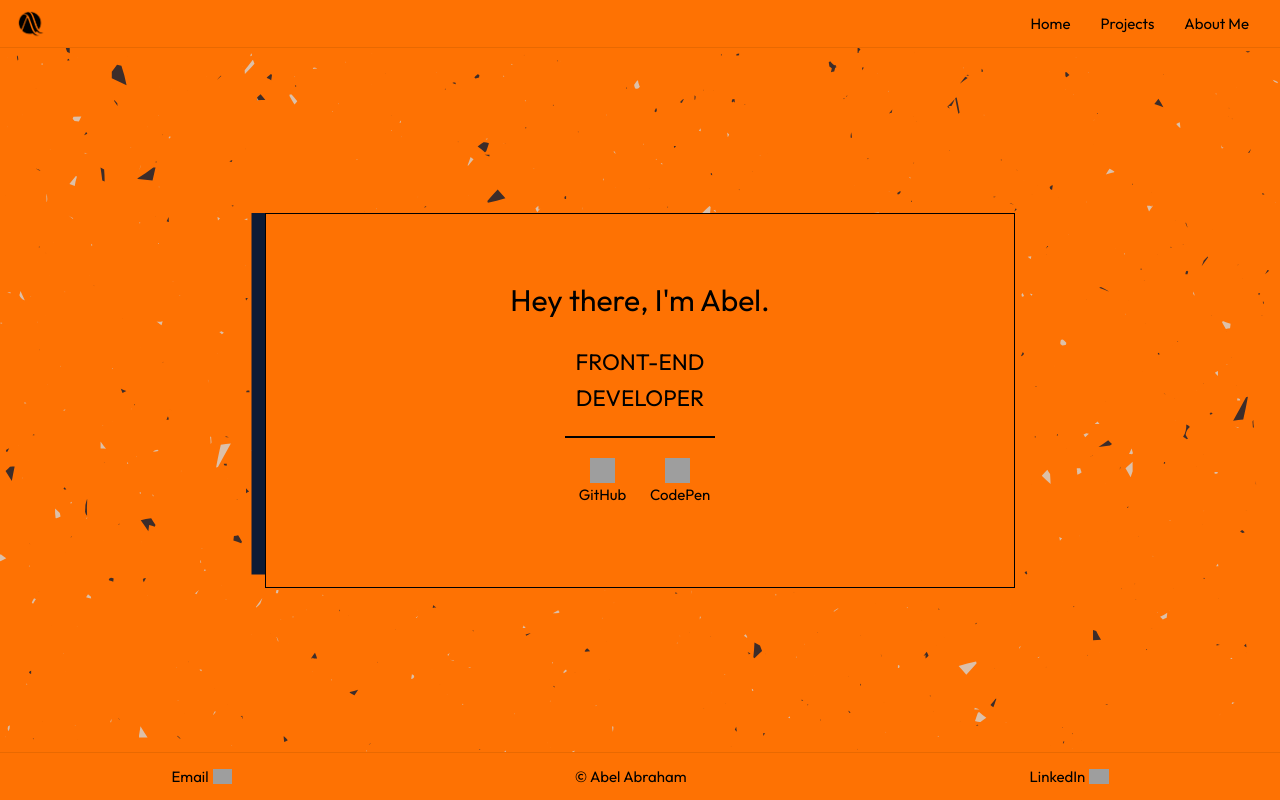
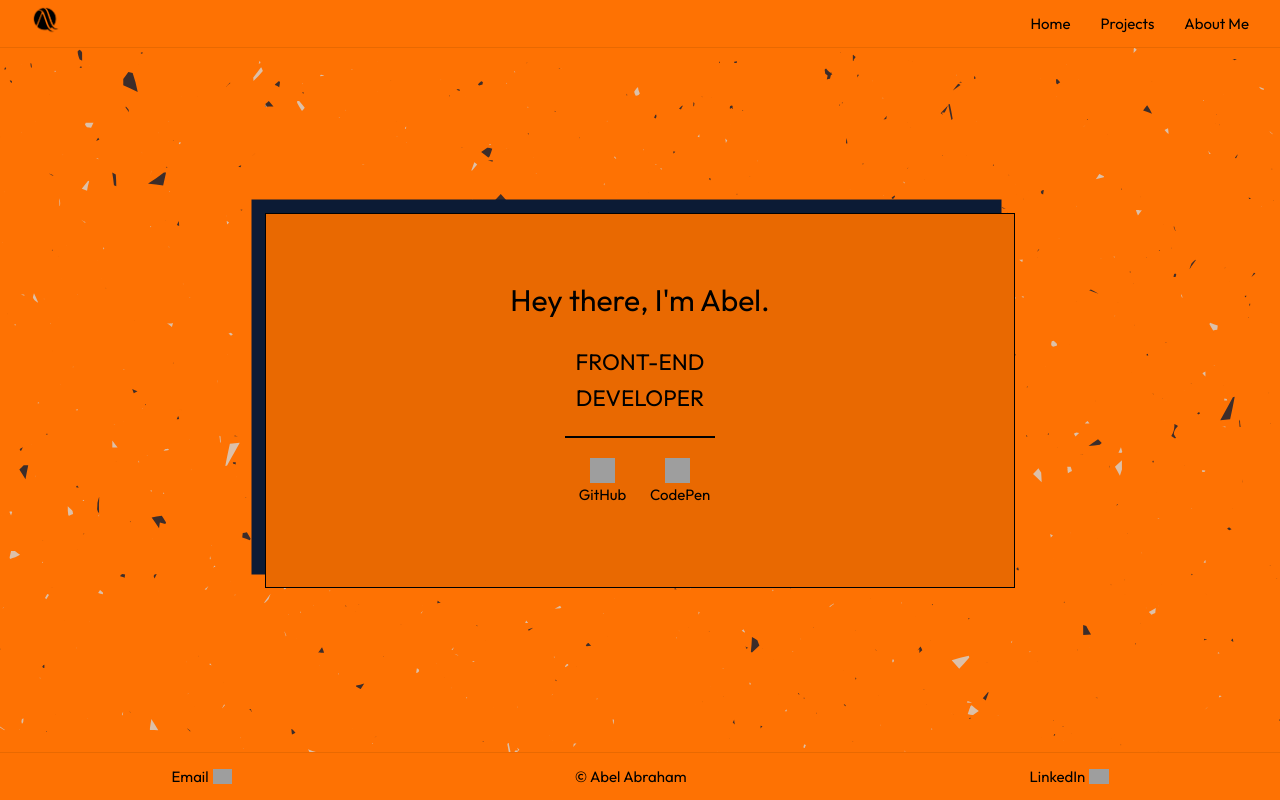
Before and after one commit to aabrahamx/p.portfolio, a Vue app: page / in a window 1280 px wide. Built offline with nearby package versions, Linux system fonts and the light colour scheme; grey boxes are pictures that could not be loaded.

Commit message:
add: UI build

```diff
--- a/src/App.vue
+++ b/src/App.vue
@@ -6,7 +6,9 @@ import HelloWorld from '@/components/HelloWorld.vue'
 <template>
 
   <header>
-    <img alt="Vue logo" class="logo" src="@/assets/logo.png" width="30" height="30" />
+    <RouterLink to="/">
+      <img alt="Vue logo" class="logo" src="@/assets/logo.png" width="30" height="30" />
+    </RouterLink>
     <div class="wrapper">
       <nav>
         <RouterLink to="/">Home</RouterLink>
@@ -84,9 +86,7 @@ header a:hover {
 
 .router-wrapper {
   height: 88vh;
-  display: flex;
-  align-items: center;
-  justify-content: center;
+  width: 100%;
 }
 footer {
   background-color: #fe7203;
@@ -125,7 +125,7 @@ footer a:hover {
   z-index: -1;
   background-image: url(@/assets/spots.svg);
   background-color: #fe7203;
-  animation: svg-animation 10s linear 1s forwards;
+  animation: svg-animation 10s linear forwards;
 }
 @keyframes svg-animation {
   0% {
--- a/src/views/AboutView.vue
+++ b/src/views/AboutView.vue
@@ -11,6 +11,7 @@
         </div>
       </div>
       <div class="about-me">
+        <h3>About Me</h3>
         <p>
           Hello, Abel here. I am a freelance front-end developer based out of KS. Currently providing design and custom functionality services to small businesses using CMS to maintain and grow their business. I am a dedicated developer who enjoys learning new languages and frameworks.    Although I want to specialize in the front-end, I am taking a back-end course path to help me understand the processes needed in the backend.  In my free time, I like to watch football(soccer), go out for some walks in nature and photography.
         </p>
@@ -55,8 +56,7 @@
     width: 120px;
     margin: 1rem auto;
     border-radius: 50%;
-    background-color: whitesmoke;
-    border: 1px solid black;
+    background-color: #fe7203;
     display: flex;
     align-items: center;
     justify-content: center;
@@ -65,7 +65,6 @@
     height: 90%;
     width: 90%;
     border-radius: 50%;
-    border: 1px solid black;
     background-image: url(../assets/selfie.jpg);
     background-size: cover;
     background-position: center;
@@ -78,12 +77,19 @@
   .stacks {
     margin: 1rem auto;
     width: 100%;
-    max-width: 300px;
   }
   .stacks h3 {
     font-weight: bold;
     margin-bottom: .5rem;
+    margin-top: 1rem;
     border-bottom: 1px solid black;
+    text-align: left;
+  }
+  .about-me h3 {
+    border-bottom: 1px solid black;
+    margin-bottom: .5rem;
+    font-weight: bold;
+    text-align: right;
   }
   .stacks > div {
     display: flex;
@@ -94,7 +100,8 @@
   .lan {
     margin: .25rem;
     padding: .15rem .5rem;
-    border-radius: .6rem;
+    border-radius: 1rem;
     font-size: .75rem;
+    font-weight: bolder;
   }
 </style>
--- a/src/views/HomeView.vue
+++ b/src/views/HomeView.vue
@@ -3,8 +3,9 @@ import TheWelcome from '@/components/TheWelcome.vue'
 </script>
 
 <template>
-  <main>
+  <main class="wrapper">
     <div>
+      <div class="card one">
         <div class="intro-card">
           <h1>
             Hey there, I'm
@@ -45,32 +46,43 @@ import TheWelcome from '@/components/TheWelcome.vue'
           </div>
         </div>
       </div>
-    <div class="second">
-      <p>the second mani</p>
     </div>
   </main>
 </template>
 
-<style>
-@import '@/assets/scroll.css';
-main {
-  overflow-x: scroll;
+<style scoped>
+@import "@/assets/scroll.css";
+.wrapper {
+  width: 100%;
+  height: 100%;
   display: flex;
+  align-items: center;
+  justify-content: center;
 }
-main > div {
-  min-width: 100vw;
-  max-width: 100vw;
-  height: 100%;
-  outline: 1px solid white;
+
+.wrapper > div {
+  height: 80%;
+  width: 90%;
+  max-width: 800px;
+  padding: 1rem;
+  display: flex;
+  align-items: center;
+  justify-content: center;
 }
-.second {
-  left: 150px;
-  background: white;
+.card {
+  height: 80%;
+  width: 100%;
+  margin: 0 2rem;
+  display: flex;
+  align-items: center;
+  justify-content: center;
 }
+
 .intro-card {
   top: -20px;
   margin: 0 auto;
   width: 90vw;
+  max-width: 800px;
   height: 25vw;
   min-width: 300px;
   min-height: 375px;
@@ -78,12 +90,12 @@ main > div {
   max-height: 500px;
   color: black;
   border: 1px solid black;
-  background-color: #fe7203;
+  background-color: #e96901;
   /*box-shadow: -12.5px -12.5px #e96901;*/
   display: flex;
   flex-direction: column;
   justify-content: center;
-  animation: slideshadow 3s linear 2s forwards;
+  animation: slideshadow 3s linear 1s forwards;
 }
 .intro-card h1,
 .intro-card h2,
--- a/src/views/ProjectView.vue
+++ b/src/views/ProjectView.vue
@@ -4,6 +4,7 @@ document.query
 
 <template>
     <div class="wrapper">
+        <div>
             <div class="stacks circle-cont">
                 <div id="react">
                     <div class="circle react"></div>
@@ -110,23 +111,28 @@ document.query
                 </div>
             </div>
         </div>
+    </div>
 </template>
 
 <style scoped>
+@import "../assets/stacks-bg.css";
+@import "../assets/scroll.css";
 
-@import '../assets/stacks-bg.css';
-
-* {
-    color: #0c1b35;
+.wrapper {
+    width: 100%;
+    height: 100%;
+    display: flex;
+    align-items: center;
+    justify-content: center;
+    /*box-shadow: -10px 0px 0px 0px #0c1b35;*/
 }
-.wrapper {
+.wrapper > div {
     width: 100%;
     max-width: 800px;
     height: 90%;
-    margin: .5rem;
+    margin: 0.5rem;
     padding: 1rem;
     background-color: #e96901;
-    /*box-shadow: -10px 0px 0px 0px #0c1b35;*/
 }
 .stacks {
     width: 100%;
@@ -166,7 +172,7 @@ document.query
 .project {
     width: 94%;
     max-width: 600px;
-    height: 225px;
+    height: 230px;
     border: 1px solid black;
     margin: 1rem auto;
     background-color: #fe7203;
```
Lines whose indentation alone changed are shown as unchanged.
